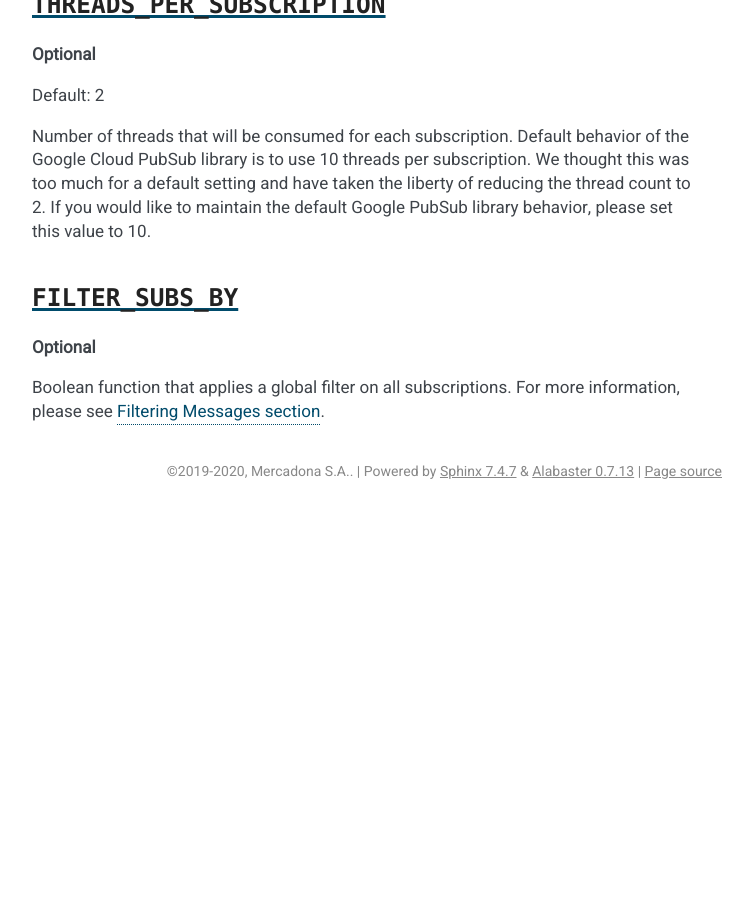
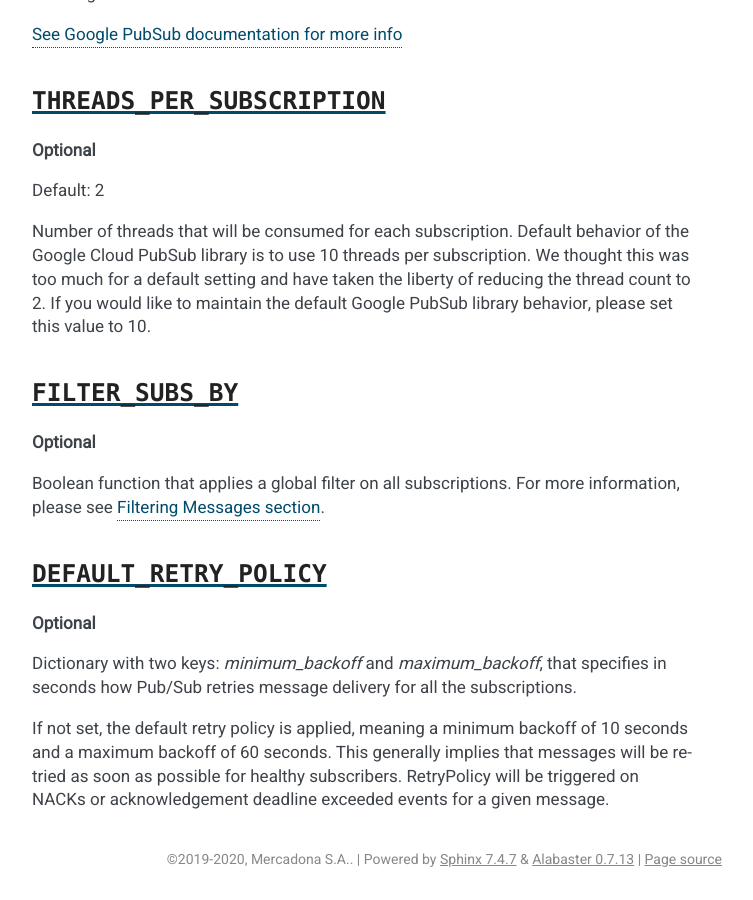
Before and after one commit to mercadona/rele, a Sphinx documentation site: the page built from docs/settings.rst, in a window 1280 px wide and 900 px high, scrolled down 3475 px. Shown: the whole window, without its empty margins (388-1141 px from the left). Built offline with Sphinx 7.4.7, drawn with Linux system fonts in a browser that asks for light colours; the version number is read from the project's files by our own code; before the commit the page ends 3987 px from its top, so only the background shows below that; some of the changed text lies outside the part shown.

Commit message:
Update docs.

```diff
--- a/docs/settings.rst
+++ b/docs/settings.rst
@@ -29,7 +29,11 @@ Example::
         'ENCODER_PATH': 'rest_framework.utils.encoders.JSONEncoder',
         'ACK_DEADLINE': 120,
         'PUBLISHER_TIMEOUT': 3.0,
-        'FILTER_SUBS_BY': boolean_function
+        'FILTER_SUBS_BY': boolean_function,
+        'DEFAULT_RETRY_POLICY': {
+            'minimum_backoff': 10,
+            'maximum_backoff': 60,
+        }
     }
 
 ``GC_PROJECT_ID``
@@ -174,3 +178,15 @@ library behavior, please set this value to 10.
 
 Boolean function that applies a global filter on all subscriptions.
 For more information, please see `Filtering Messages section <https://mercadonarele.readthedocs.io/en/latest/guides/filters.html#global-filter>`_.
+
+
+``DEFAULT_RETRY_POLICY``
+----------------------------
+
+**Optional**
+
+Dictionary with two keys: `minimum_backoff` and `maximum_backoff`, that specifies in seconds how Pub/Sub retries message delivery for all the subscriptions.
+
+If not set, the default retry policy is applied, meaning a minimum backoff of 10 seconds and a maximum backoff of 60 seconds.
+This generally implies that messages will be retried as soon as possible for healthy subscribers.
+RetryPolicy will be triggered on NACKs or acknowledgement deadline exceeded events for a given message.
```
